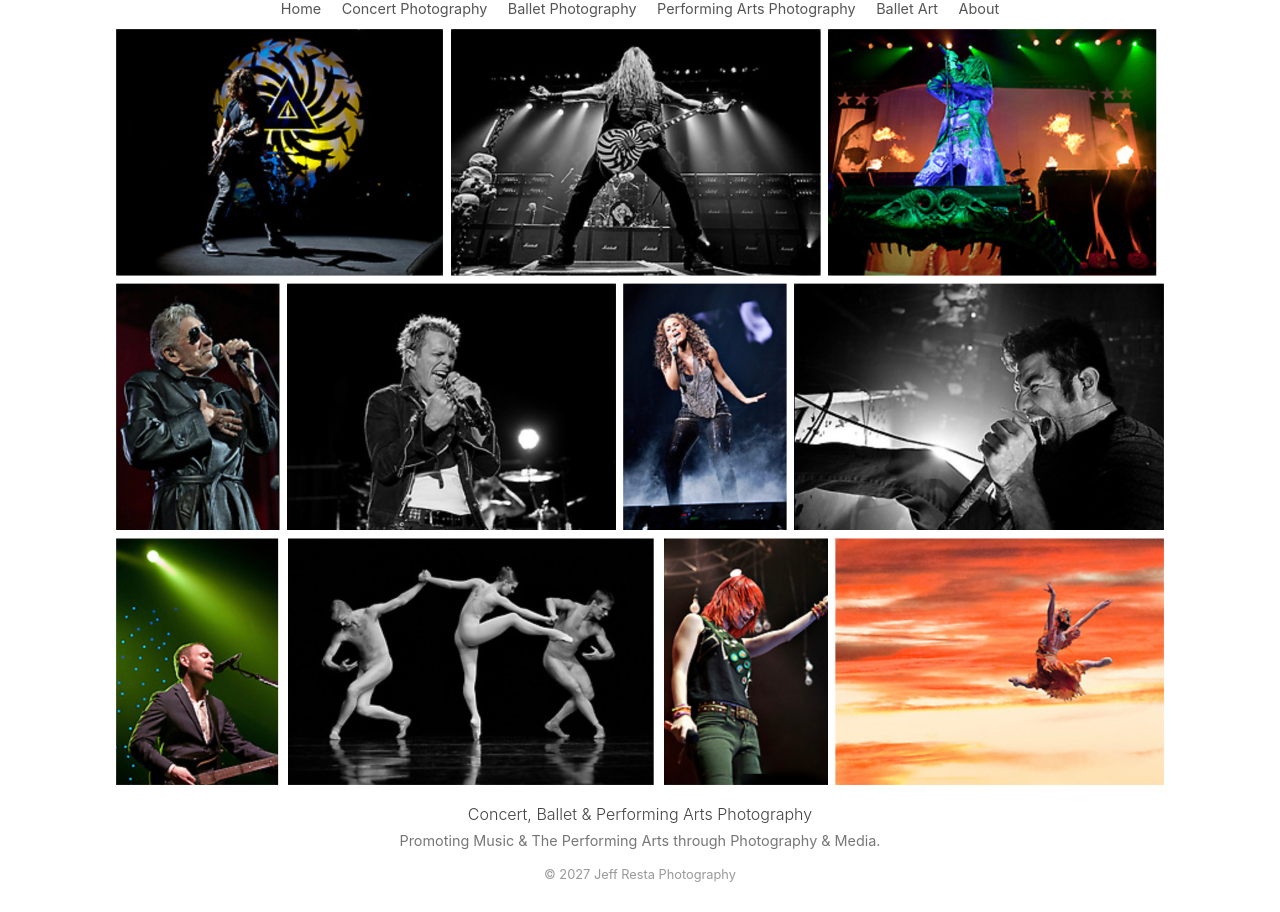
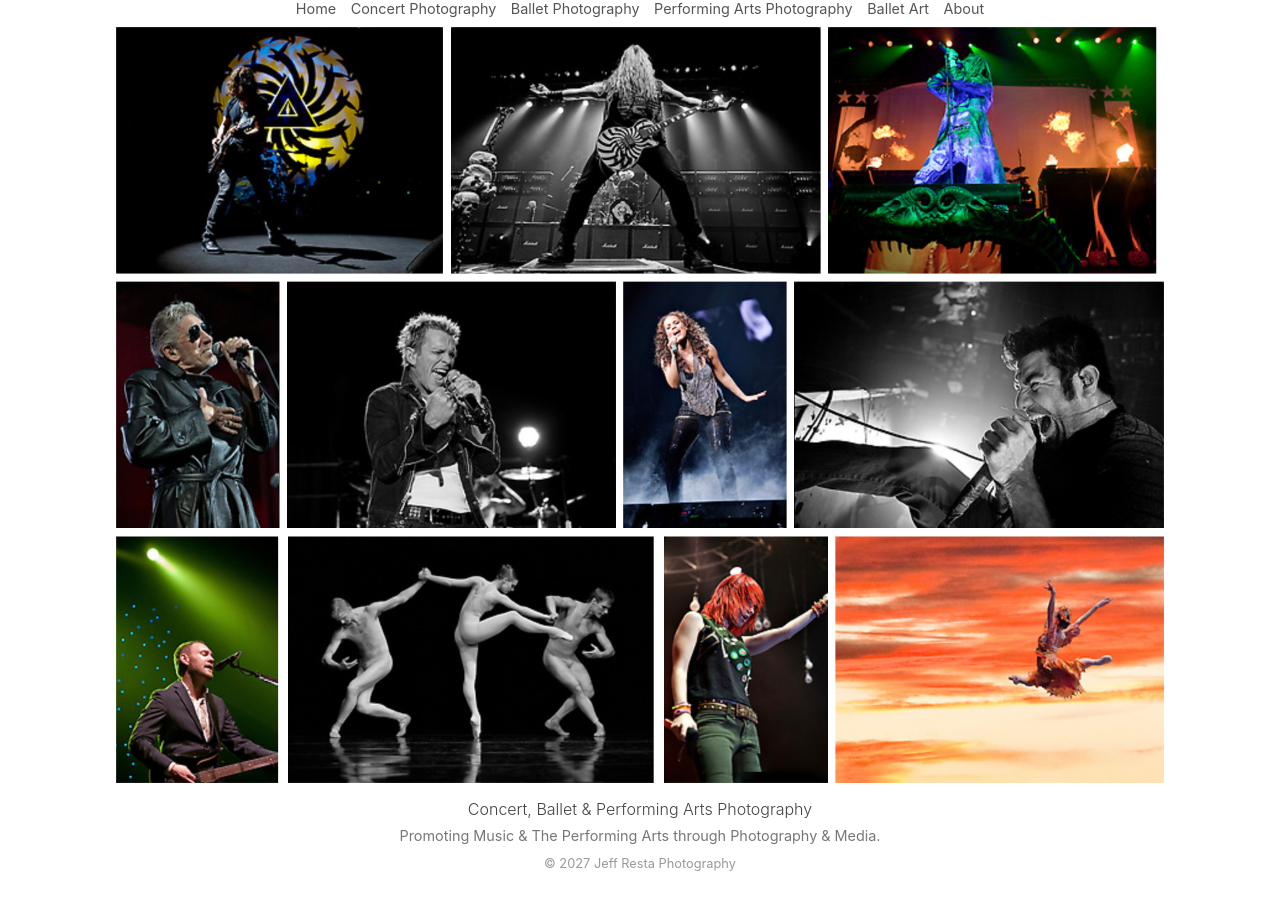
Before and after one commit to KRE8ORZ/jeffresta, a plain HTML site: page sandbox.html in a window 1280 px wide. Shown: the part 53-965 px from the top of the page. Drawn offline with Linux system fonts and the light colour scheme.

Commit message:
Update sandbox.html

```diff
--- a/sandbox.html
+++ b/sandbox.html
@@ -34,13 +34,13 @@ h1{
 }
 
 nav{
-    margin:0 0 10px 0;
+    margin:0 0 5px 0;
 }
 
 nav a{
     color:#555;
     text-decoration:none;
-    margin:0 8px;
+    margin:0 5px;
     font-size:.9rem;
 }
 
@@ -62,7 +62,7 @@ nav a:hover{
 
 .bottom-text{
     text-align:center;
-    margin-top:18px;
+    margin-top:15px;
 }
 
 .bottom-text h2{
@@ -82,7 +82,7 @@ nav a:hover{
     text-align:center;
     color:#999;
     font-size:.8rem;
-    margin-top:18px;
+    margin-top:12px;
 }
 
 @media (max-width:768px){
@@ -93,7 +93,7 @@ h1{
 
 nav a{
     display:inline-block;
-    margin:4px 6px;
+    margin:4px 4px;
 }
 
 .container{
```
